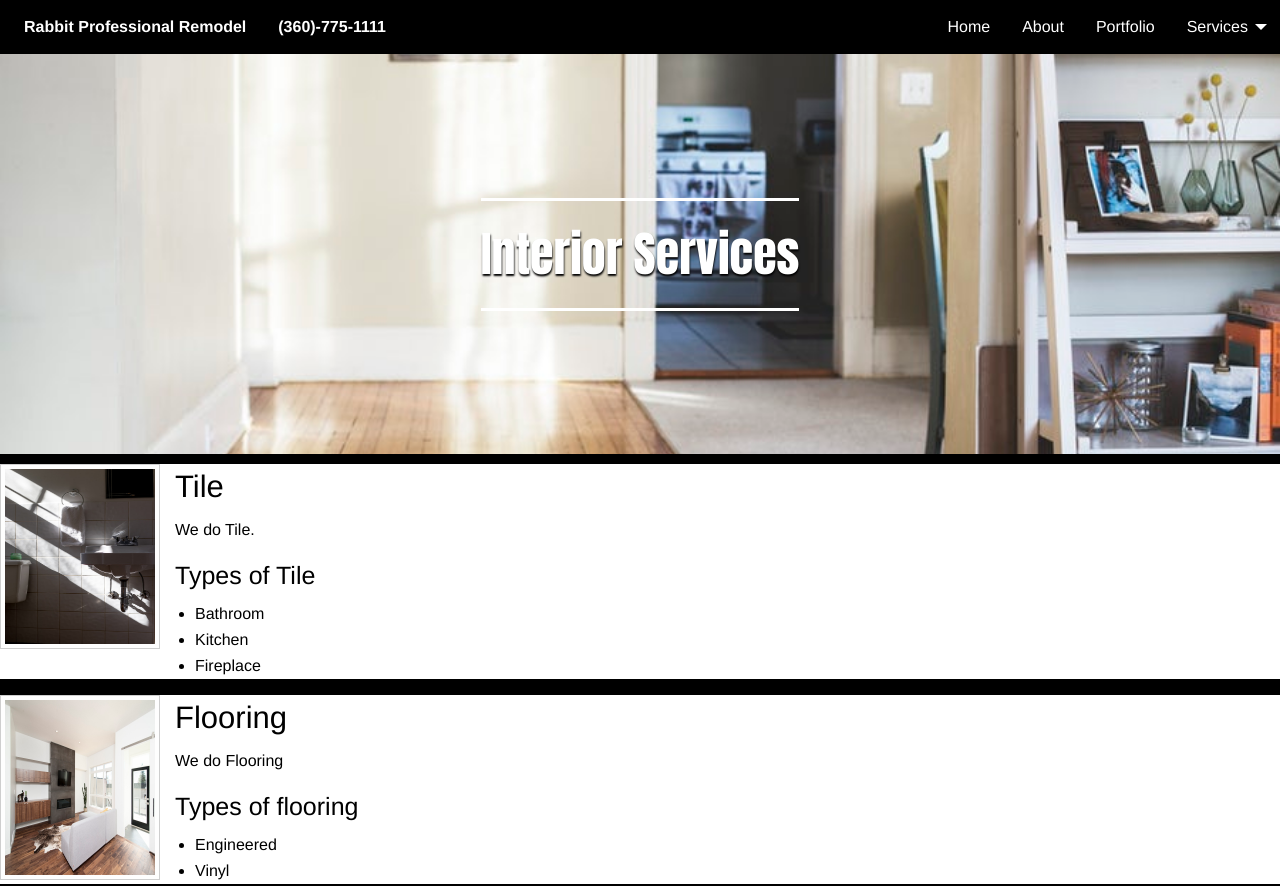
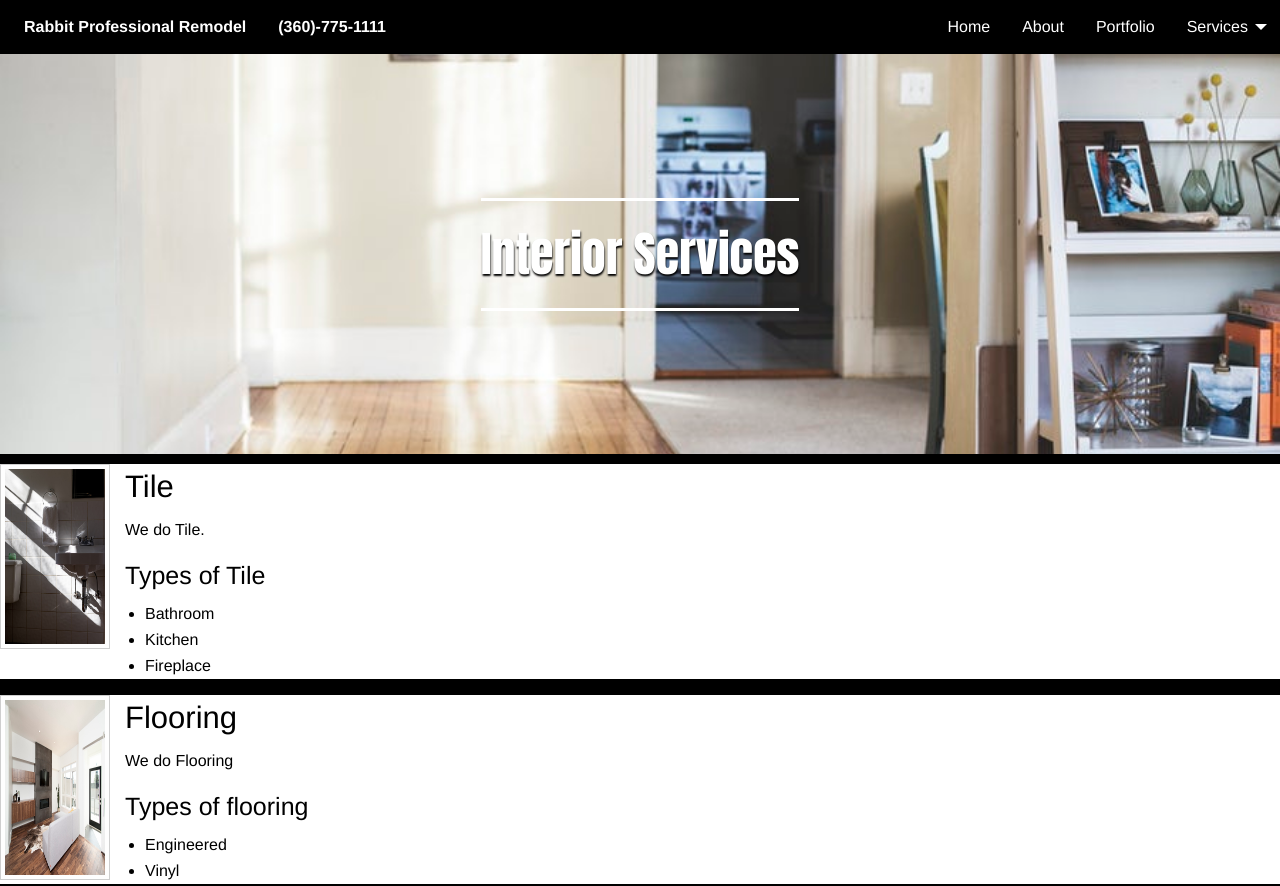
Before and after one commit to woobear/Rabbit_Professional_Remodel, a plain HTML site: page interior.html in a window 1280 px wide. Shown: the top 886 px of the page. Drawn offline with Linux system fonts and the light colour scheme.

Commit message:
img fix for media objects

```diff
--- a/interior.html
+++ b/interior.html
@@ -48,7 +48,7 @@
         <hr />
       </div>
     </div>
-    <div class="media-object stack-for-small">
+    <div class="media-object">
       <div class="media-object-section middle">
         <div class="thumbnail">
           <img src="./images/tile.jpg" />
@@ -147,7 +147,7 @@
     color: black;
   }
   .thumbnail img {
-    width: 150px;
+    width: 100px;
     height: 175px;
   }
   hr {
```
Also changed, not shown: exterior.html (+1 -1 lines).
